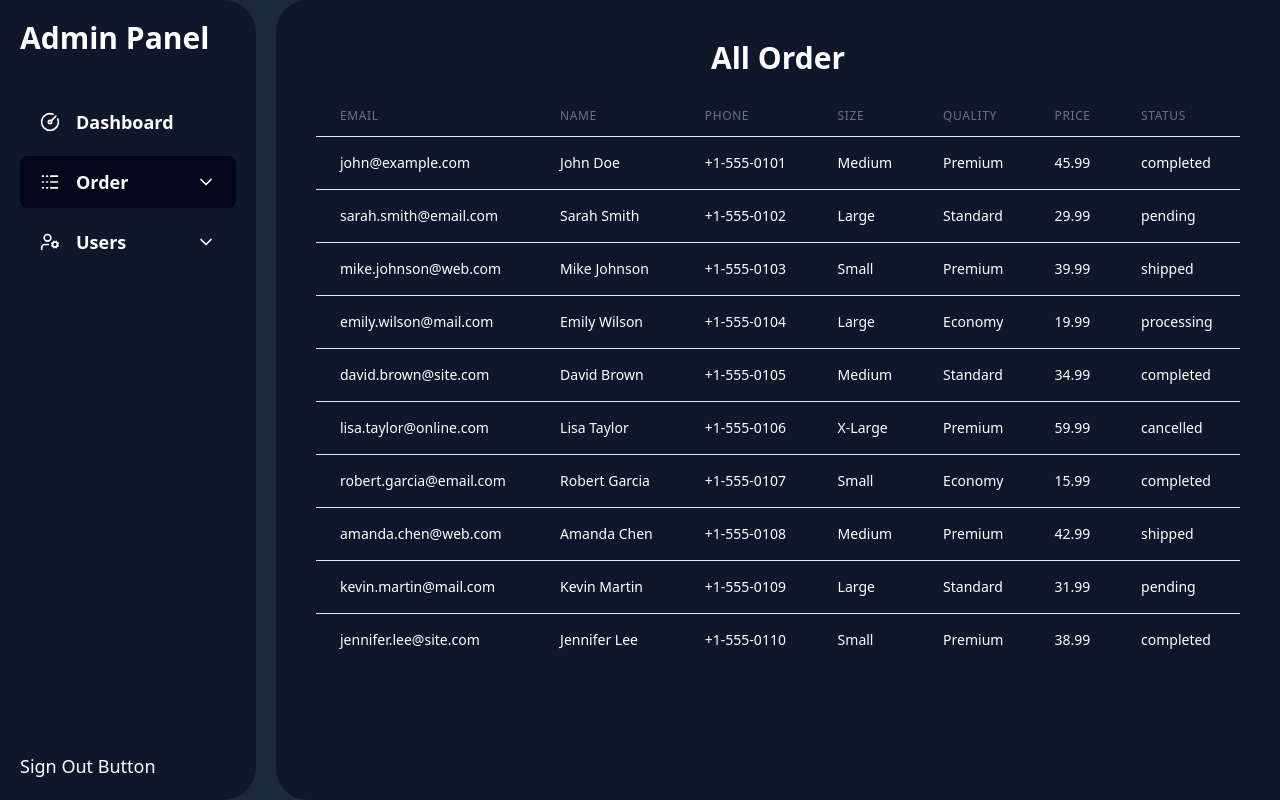
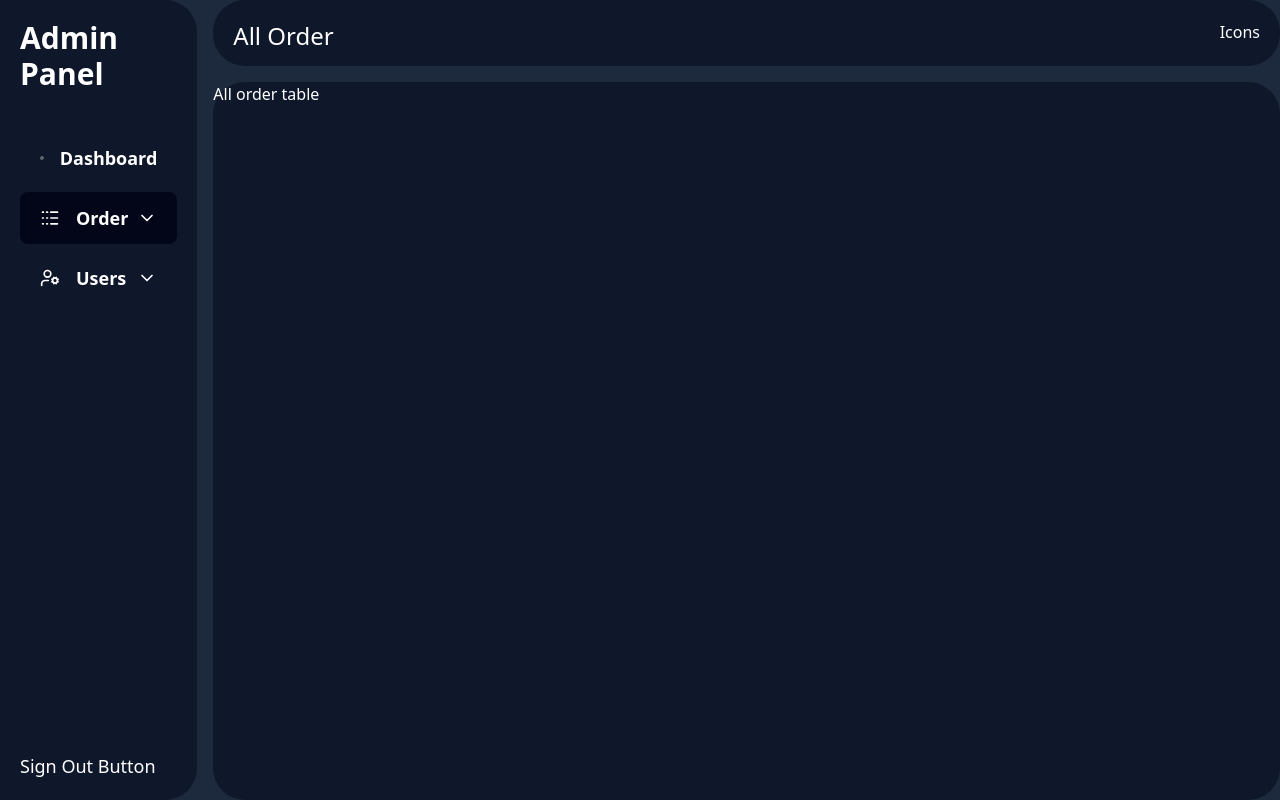
Before and after one commit to RV-proj/rv-frontEnd, a Next.js app: page /adminpanel/order/all-order in a window 1280 px wide. Built offline with nearby package versions, Linux system fonts and the light colour scheme.

Commit message:
admin dynamic header added

```diff
--- a/app/_components/Admin/Order/Order.js
+++ /dev/null
@@ -1,108 +0,0 @@
-import Table from "@/_ui/Table";
-
-const Order = () => {
-  const data = [
-    {
-      email: "john@example.com",
-      name: "John Doe",
-      phone: "+1-555-0101",
-      size: "Medium",
-      quality: "Premium",
-      price: 45.99,
-      status: "completed",
-    },
-    {
-      email: "sarah.smith@email.com",
-      name: "Sarah Smith",
-      phone: "+1-555-0102",
-      size: "Large",
-      quality: "Standard",
-      price: 29.99,
-      status: "pending",
-    },
-    {
-      email: "mike.johnson@web.com",
-      name: "Mike Johnson",
-      phone: "+1-555-0103",
-      size: "Small",
-      quality: "Premium",
-      price: 39.99,
-      status: "shipped",
-    },
-    {
-      email: "emily.wilson@mail.com",
-      name: "Emily Wilson",
-      phone: "+1-555-0104",
-      size: "Large",
-      quality: "Economy",
-      price: 19.99,
-      status: "processing",
-    },
-    {
-      email: "david.brown@site.com",
-      name: "David Brown",
-      phone: "+1-555-0105",
-      size: "Medium",
-      quality: "Standard",
-      price: 34.99,
-      status: "completed",
-    },
-    {
-      email: "lisa.taylor@online.com",
-      name: "Lisa Taylor",
-      phone: "+1-555-0106",
-      size: "X-Large",
-      quality: "Premium",
-      price: 59.99,
-      status: "cancelled",
-    },
-    {
-      email: "robert.garcia@email.com",
-      name: "Robert Garcia",
-      phone: "+1-555-0107",
-      size: "Small",
-      quality: "Economy",
-      price: 15.99,
-      status: "completed",
-    },
-    {
-      email: "amanda.chen@web.com",
-      name: "Amanda Chen",
-      phone: "+1-555-0108",
-      size: "Medium",
-      quality: "Premium",
-      price: 42.99,
-      status: "shipped",
-    },
-    {
-      email: "kevin.martin@mail.com",
-      name: "Kevin Martin",
-      phone: "+1-555-0109",
-      size: "Large",
-      quality: "Standard",
-      price: 31.99,
-      status: "pending",
-    },
-    {
-      email: "jennifer.lee@site.com",
-      name: "Jennifer Lee",
-      phone: "+1-555-0110",
-      size: "Small",
-      quality: "Premium",
-      price: 38.99,
-      status: "completed",
-    },
-  ];
-
-  return (
-    <div>
-      <h1 className=" text-white text-center text-3xl font-bold">All Order</h1>
-
-      <div className="mt-5">
-        <Table data={data} />
-      </div>
-    </div>
-  );
-};
-
-export default Order;
--- a/app/_components/Admin/Order/PendingOrder.js
+++ /dev/null
@@ -1,7 +0,0 @@
-import React from "react";
-
-const PendingOrder = () => {
-  return <div>meo</div>;
-};
-
-export default PendingOrder;
--- /dev/null
+++ b/app/_ui/admin/Header.js
@@ -0,0 +1,19 @@
+"use client";
+
+import { usePathname } from "next/navigation";
+
+export default function Header() {
+  const path = usePathname();
+  const pageTitle = path
+    .split("/")
+    .pop()
+    .replace(/-/g, " ")
+    .replace(/\b\w/g, (c) => c.toUpperCase());
+
+  return (
+    <div className="col-span-6 bg-slate-900 rounded-4xl p-5 flex justify-between">
+      <p className="text-2xl">{pageTitle}</p>
+      <div>Icons</div>
+    </div>
+  );
+}
--- a/app/_ui/admin/Sidebar.js
+++ b/app/_ui/admin/Sidebar.js
@@ -46,7 +46,7 @@ export default function SideNavigation() {
   };
 
   return (
-    <nav className="bg-slate-900 rounded-e-4xl p-5">
+    <nav className="row-span-10 bg-slate-900 rounded-e-4xl p-5">
       <p className="font-semibold text-3xl mb-10">Admin Panel</p>
       <ul className="flex flex-col gap-2 text-lg">
         {navLinks.map((link) => (
--- a/app/adminpanel/layout.js
+++ b/app/adminpanel/layout.js
@@ -1,10 +1,14 @@
+import Header from "@/_ui/admin/Header";
 import Sidebar from "@/_ui/admin/Sidebar";
 
 const publicLayout = ({ children }) => {
   return (
-    <div className="bg-slate-800 grid grid-cols-[16rem_1fr] h-lvh gap-5 mx-auto w-full text-white">
+    <div className="bg-slate-800 grid grid-cols-6 grid-rows-10 gap-4 h-lvh mx-auto w-full text-white">
       <Sidebar />
-      <div className="bg-slate-900 rounded-l-4xl p-10">{children}</div>
+      <Header />
+      <div className="bg-slate-900 rounded-4xl col-span-6 row-span-9 col-start-2 row-start-2">
+        {children}
+      </div>
     </div>
   );
 };
--- a/app/adminpanel/order/all-order/page.js
+++ b/app/adminpanel/order/all-order/page.js
@@ -1,11 +1,3 @@
-import Order from "@/_components/Admin/Order/Order";
-
-const page = () => {
-  return (
-    <>
-      <Order />
-    </>
-  );
-};
-
-export default page;
+export default function Page() {
+  return <section id="all-order">All order table</section>;
+}
--- /dev/null
+++ b/app/adminpanel/order/create-order/page.js
@@ -0,0 +1,3 @@
+export default function Page() {
+  return <section id="createOrder">Create Order</section>;
+}
```
